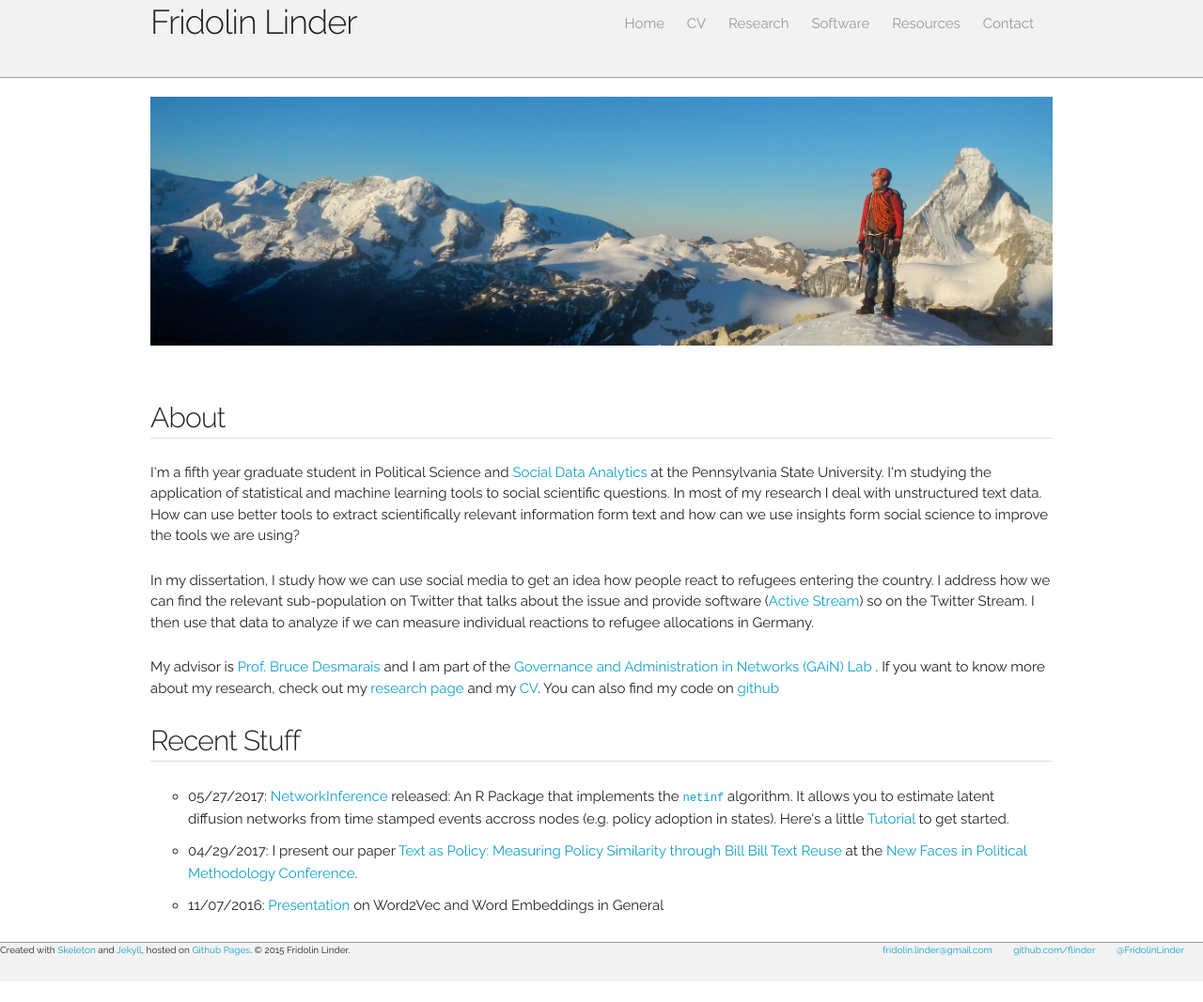
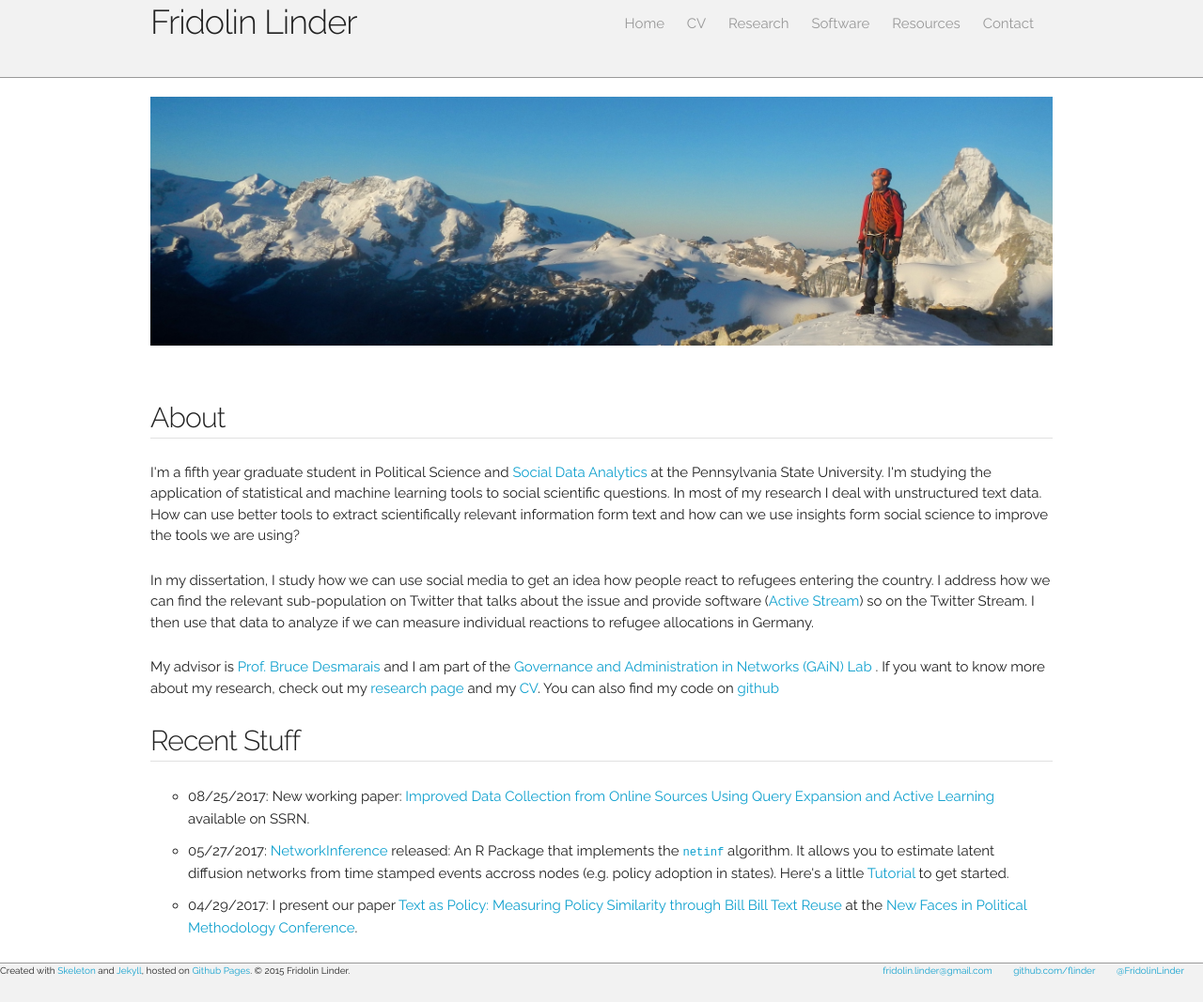
Before and after one commit to flinder/flinder.github.io, a Jekyll site: the page built from index.html, in a window 1280 px wide. Shown: the whole page at 94% size. Built offline with Jekyll 4.4.1, drawn with Linux system fonts in a browser that asks for light colours; before the commit the page ends 1045 px from its top, so only the background shows below that.

Commit message:
updated news

```diff
--- a/index.html
+++ b/index.html
@@ -30,9 +30,8 @@ title: Fridolin Linder
     <h4>Recent Stuff</h4><hr/>
 
     <ul>
+        <li>08/25/2017: New working paper: <a href="https://papers.ssrn.com/sol3/papers.cfm?abstract_id=3026393">Improved Data Collection from Online Sources Using Query Expansion and Active Learning</a> available on SSRN.
         <li>05/27/2017: <a href="https://github.com/desmarais-lab/NetworkInference">NetworkInference</a> released: An R Package that implements the <a href="http://snap.stanford.edu/netinf/"><tt>netinf</tt></a> algorithm. It allows you to estimate latent diffusion networks from time stamped events accross nodes (e.g. policy adoption in states). Here's a little <a href="/software/2017/03/27/networkinference-tutorial.html">Tutorial</a> to get started.</li>
         <li>04/29/2017: I present our paper <a href="https://papers.ssrn.com/sol3/papers.cfm?abstract_id=2812607">Text as Policy: Measuring Policy Similarity through Bill Bill Text Reuse</a> at the <a href="http://qssi.psu.edu/new-faces-in-political-methodology-conference">New Faces in Political Methodology Conference</a>.</li>
-        <li>11/07/2016: <a href="/resources/2016/11/07/word2vec-embeddings-slides.html">Presentation</a> on Word2Vec and Word Embeddings in General
-
 
 </div>
```
